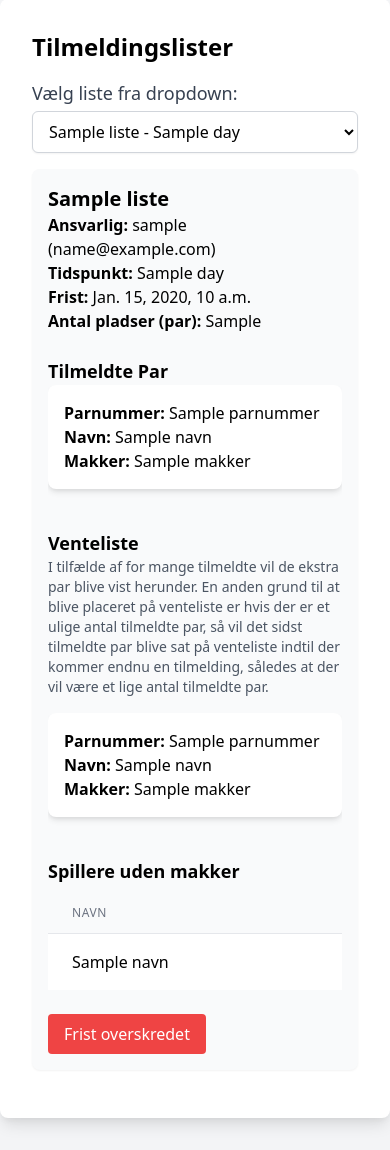
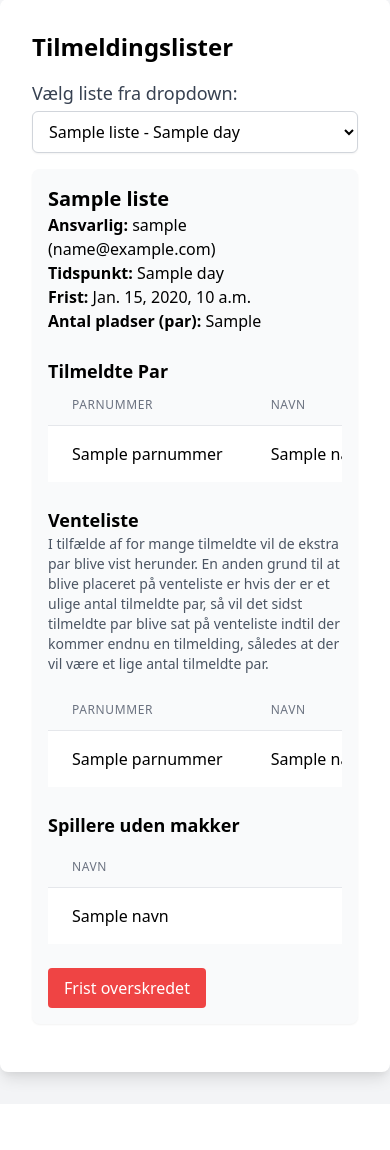
Before and after one commit to philipnickel/Bridgehjemmeside, a Django app: template bridge_club_management/club_management/templates/tilmeldingslister.html in a window 390 px wide. Shown: the part 259-1409 px from the top of the page. After the commit the page ends 1351 px from the top, so only its background shows below. Run offline with Django 3.2, Linux system fonts and the light colour scheme; the template is opened without the code that fills it: most values are stand-ins (such as "Sample title", 1, 10 or a date in 2020); some libraries are stand-ins or nearby versions.

Commit message:
fixed items to table instead

```diff
--- a/bridge_club_management/club_management/templates/tilmeldingslister.html
+++ b/bridge_club_management/club_management/templates/tilmeldingslister.html
@@ -52,7 +52,7 @@
           <!-- Tilmeldte par table -->
           <h3 class="text-lg font-bold mt-6">Tilmeldte Par</h3>
           <div class="overflow-x-auto">
-            <table class="min-w-full divide-y divide-gray-200 hidden md:table">
+            <table class="min-w-full divide-y divide-gray-200">
               <thead class="bg-gray-50">
                 <tr>
                   <th class="px-6 py-3 text-left text-xs font-medium text-gray-500 uppercase tracking-wider">Parnummer</th>
@@ -70,22 +70,13 @@
                 {% endfor %}
               </tbody>
             </table>
-            <div class="md:hidden">
-              {% for pair in liste.tilmeldte_par %}
-                <div class="bg-white shadow-md rounded-lg p-4 mb-4">
-                  <p><strong>Parnummer:</strong> {{ pair.parnummer }}</p>
-                  <p><strong>Navn:</strong> {{ pair.navn }}</p>
-                  <p><strong>Makker:</strong> {{ pair.makker }}</p>
-                </div>
-              {% endfor %}
-            </div>
           </div>
 
           <!-- Venteliste table -->
           <h3 class="text-lg font-bold mt-6">Venteliste</h3>
           <p class="text-sm text-gray-600 mb-4">I tilfælde af for mange tilmeldte vil de ekstra par blive vist herunder. En anden grund til at blive placeret på venteliste er hvis der er et ulige antal tilmeldte par, så vil det sidst tilmeldte par blive sat på venteliste indtil der kommer endnu en tilmelding, således at der vil være et lige antal tilmeldte par.</p>
           <div class="overflow-x-auto">
-            <table class="min-w-full divide-y divide-gray-200 hidden md:table">
+            <table class="min-w-full divide-y divide-gray-200">
               <thead class="bg-gray-50">
                 <tr>
                   <th class="px-6 py-3 text-left text-xs font-medium text-gray-500 uppercase tracking-wider">Parnummer</th>
@@ -103,19 +94,11 @@
                 {% endfor %}
               </tbody>
             </table>
-            <div class="md:hidden">
-              {% for pair in liste.venteliste_par %}
-                <div class="bg-white shadow-md rounded-lg p-4 mb-4">
-                  <p><strong>Parnummer:</strong> {{ pair.parnummer }}</p>
-                  <p><strong>Navn:</strong> {{ pair.navn }}</p>
-                  <p><strong>Makker:</strong> {{ pair.makker }}</p>
-                </div>
-              {% endfor %}
-            </div>
           </div>
 
           <!-- Spillere uden makker table -->
           <h3 class="text-lg font-bold mt-6">Spillere uden makker</h3>
+          <div class="overflow-x-auto">
             <table class="min-w-full divide-y divide-gray-200 mt-2">
               <thead class="bg-gray-50">
                 <tr>
@@ -130,6 +113,7 @@
                 {% endfor %}
               </tbody>
             </table>
+          </div>
 
           <!-- Conditional Buttons -->
           {% now "Y-m-d H:i:s" as current_datetime %}
@@ -146,8 +130,8 @@
       {% endfor %}
 
       <!-- Add pair/single player form modal -->
-      <div x-show="formModalOpen" @click.away="closeModal()" class="fixed inset-0 bg-gray-600 bg-opacity-50 overflow-y-auto h-full w-full" x-cloak>
-        <div class="relative top-20 mx-auto p-5 border w-96 shadow-lg rounded-md bg-white">
+      <div x-show="formModalOpen" @click.away="closeModal()" class="fixed inset-0 bg-gray-600 bg-opacity-50 overflow-y-auto h-full w-full flex items-center justify-center" x-cloak>
+        <div class="relative p-5 border w-96 shadow-lg rounded-md bg-white">
           <div class="absolute top-0 right-0 mt-4 mr-4">
             <button @click="closeModal()" class="text-gray-400 hover:text-gray-600">
               <svg class="h-6 w-6" fill="none" stroke="currentColor" viewBox="0 0 24 24" xmlns="http://www.w3.org/2000/svg">
@@ -186,9 +170,9 @@
       <!-- Confirmation Modal -->
       <div id="confirmation-modal"
            x-show="confirmationModalOpen"
-           class="fixed inset-0 bg-gray-600 bg-opacity-50 overflow-y-auto h-full w-full"
+           class="fixed inset-0 bg-gray-600 bg-opacity-50 overflow-y-auto h-full w-full flex items-center justify-center"
            x-cloak>
-        <div class="relative top-20 mx-auto p-5 border w-96 shadow-lg rounded-md bg-white">
+        <div class="relative p-5 border w-96 shadow-lg rounded-md bg-white">
           <div class="mt-3 text-center">
             <h3 class="text-lg leading-6 font-medium text-gray-900">Bekræftelse</h3>
             <div class="mt-2 px-7 py-3">
@@ -212,9 +196,9 @@
       <!-- Error Modal -->
       <div id="error-modal"
            x-show="errorModalOpen"
-           class="fixed inset-0 bg-gray-600 bg-opacity-50 overflow-y-auto h-full w-full"
+           class="fixed inset-0 bg-gray-600 bg-opacity-50 overflow-y-auto h-full w-full flex items-center justify-center"
            x-cloak>
-        <div class="relative top-20 mx-auto p-5 border w-96 shadow-lg rounded-md bg-white">
+        <div class="relative p-5 border w-96 shadow-lg rounded-md bg-white">
           <div class="mt-3 text-center">
             <h3 class="text-lg leading-6 font-medium text-gray-900">Fejl</h3>
             <div class="mt-2 px-7 py-3">
@@ -235,8 +219,8 @@
       </div>
 
       <!-- Loading Overlay -->
-      <div x-show="isLoading" class="fixed inset-0 bg-gray-600 bg-opacity-50 overflow-y-auto h-full w-full" x-cloak>
-        <div class="relative top-20 mx-auto p-5 border w-96 shadow-lg rounded-md bg-white">
+      <div x-show="isLoading" class="fixed inset-0 bg-gray-600 bg-opacity-50 overflow-y-auto h-full w-full flex items-center justify-center" x-cloak>
+        <div class="relative p-5 border w-96 shadow-lg rounded-md bg-white">
           <div class="mt-3 text-center">
             <div class="mx-auto flex items-center justify-center h-12 w-12 rounded-full bg-blue-100">
               <svg class="animate-spin h-6 w-6 text-blue-600" xmlns="http://www.w3.org/2000/svg" fill="none" viewBox="0 0 24 24">
```
Lines whose indentation alone changed are shown as unchanged.
